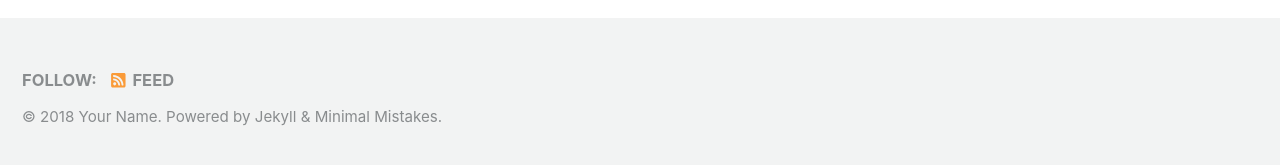
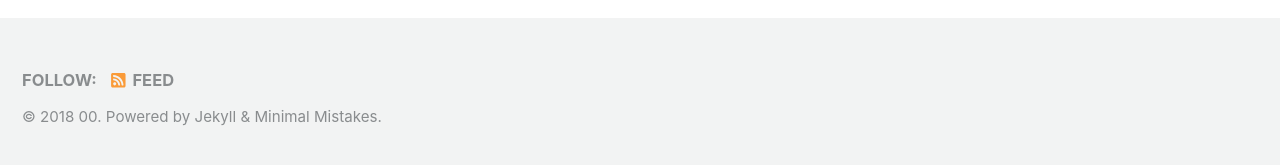
Before and after one commit to stilldistant/stilldistant.github.io, a Jekyll site: the page built from index.html, in a window 1280 px wide and 900 px high, scrolled down 222 px. Shown: the part 727-892 px from the top of the window. Built offline with Jekyll 4.4.1, drawn with Linux system fonts in a browser that asks for light colours; nearby versions of some CDN libraries; the list of posts is cut into pages by our own code; some of the changed text lies outside the part shown.

Commit message:
Update _config.yml

```diff
--- a/_config.yml
+++ b/_config.yml
@@ -16,13 +16,13 @@ minimal_mistakes_skin    : "default" # "air", "aqua", "contrast", "dark", "dirt"
 
 # Site Settings
 locale                   : "en-US"
-title                    : "Site Title"
+title                    : ""
 title_separator          : "-"
-name                     : "Your Name"
-description              : "An amazing website."
-url                      : # the base hostname & protocol for your site e.g. "https://mmistakes.github.io"
+name                     : "00"
+description              : "blog"
+url                      : "https://stilldistant.github.io" # the base hostname & protocol for your site e.g. "https://mmistakes.github.io"
 baseurl                  : # the subpath of your site, e.g. "/blog"
-repository               : # GitHub username/repo-name e.g. "mmistakes/minimal-mistakes"
+repository               : "stilldistant/stilldistant.github.io" # GitHub username/repo-name e.g. "mmistakes/minimal-mistakes"
 teaser                   : # path of fallback teaser image, e.g. "/assets/images/500x300.png"
 # breadcrumbs            : false # true, false (default)
 words_per_minute         : 200
@@ -100,9 +100,9 @@ analytics:
 
 # Site Author
 author:
-  name             : "Your Name"
+  name             : "00"
   avatar           : # path of avatar image, e.g. "/assets/images/bio-photo.jpg"
-  bio              : "I am an amazing person."
+  bio              : "?"
   location         : "Somewhere"
   email            :
   links:
```
